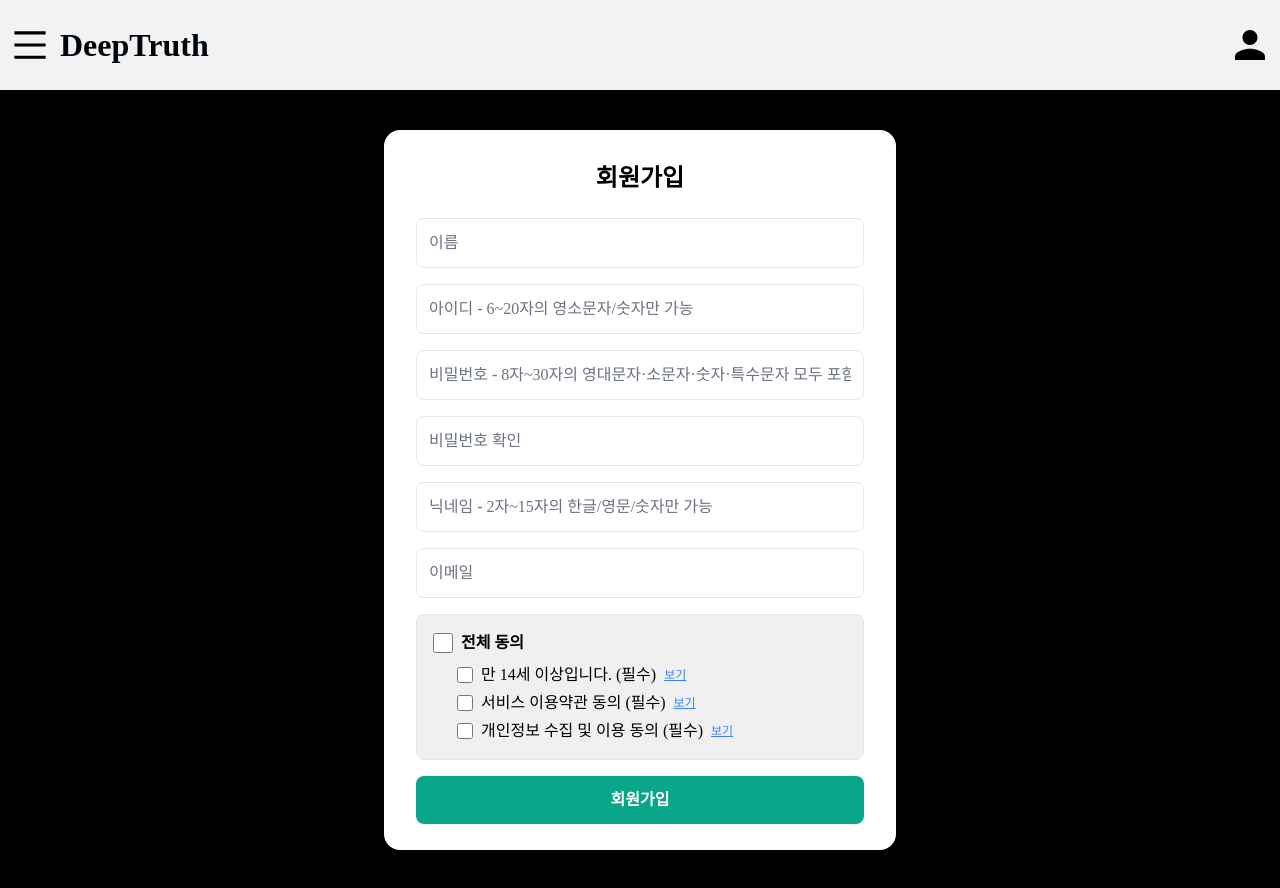
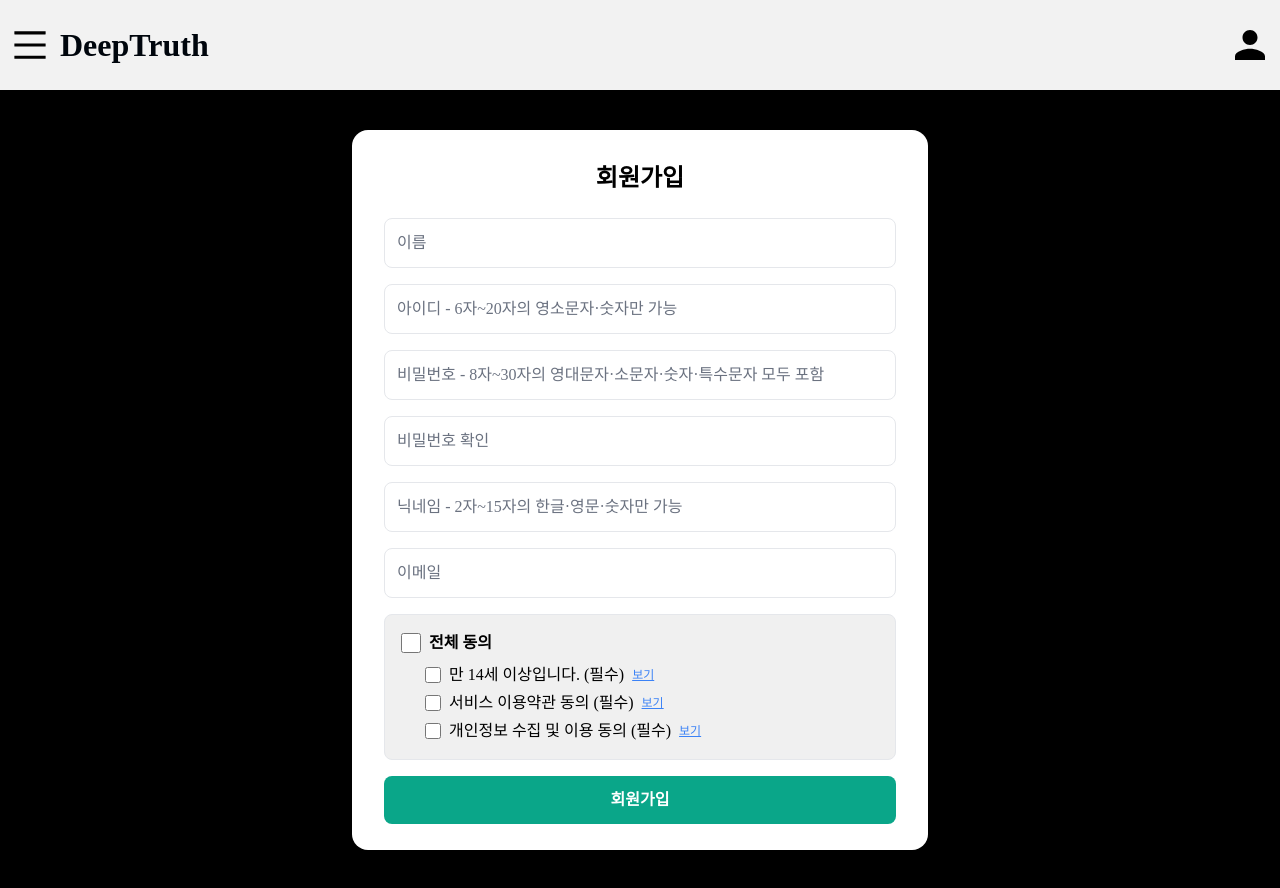
Before and after one commit to 25-HF003/front-end, a React (Vite) app: page /signin in a window 1280 px wide. Built offline with nearby package versions, Linux system fonts and the light colour scheme; a web font is replaced by a local one.

Commit message:
ETR-109 Design: 회원가입 창 크기 수정

```diff
--- a/src/pages/Signin.tsx
+++ b/src/pages/Signin.tsx
@@ -96,14 +96,14 @@ function Signin() {
     <SignupModal isOpen={isModalOpen} message={modalMessage} onClose={handleModalClose} />
     <div className="flex min-h-screen items-center justify-center bg-black-100 p-4">
       {/* 회원가입 모달 */}
-      <div className="w-full max-w-lg overflow-y-auto max-h-[90vh] rounded-2xl bg-white-100 shadow-2xl p-8">
+      <div className="w-full max-w-xl overflow-y-auto max-h-[90vh] rounded-2xl bg-white-100 shadow-2xl p-8">
         <h2 className="text-2xl font-bold text-center mb-6">회원가입</h2>
         {/* 이름 */}
         <form onSubmit={handleSubmit(onSubmit)} className="space-y-4">
           <input {...register("name", { required: "이름을 입력해주세요." })} placeholder="이름" className="w-full rounded-lg border p-3" />
           {errors.name && <p className="text-rose-500 text-sm">{errors.name.message}</p>}
         {/* 아이디 */}
-          <input {...register("username", { required: "아이디를 입력해주세요." })} placeholder="아이디 - 6~20자의 영소문자/숫자만 가능" className="w-full rounded-lg border p-3" />
+          <input {...register("username", { required: "아이디를 입력해주세요." })} placeholder="아이디 - 6자~20자의 영소문자·숫자만 가능" className="w-full rounded-lg border p-3" />
           {errors.username && <p className="text-rose-500 text-sm">{errors.username.message}</p>}
         {/* 비밀번호 */}
           <input type="password" {...register("password", { required: "비밀번호를 입력해주세요." })} placeholder="비밀번호 - 8자~30자의 영대문자·소문자·숫자·특수문자 모두 포함" className="w-full rounded-lg border p-3" />
@@ -120,7 +120,7 @@ function Signin() {
           {errors.confirmPassword && <p className="text-rose-500 text-sm">{errors.confirmPassword.message}</p>}
 
         {/* 닉네임 */}
-          <input {...register("nickname", { required: "닉네임을 입력해주세요." })} placeholder="닉네임 - 2자~15자의 한글/영문/숫자만 가능" className="w-full rounded-lg border p-3" />
+          <input {...register("nickname", { required: "닉네임을 입력해주세요." })} placeholder="닉네임 - 2자~15자의 한글·영문·숫자만 가능" className="w-full rounded-lg border p-3" />
           {errors.nickname && <p className="text-rose-500 text-sm">{errors.nickname.message}</p>}
 
         {/* 이메일 */}
```
